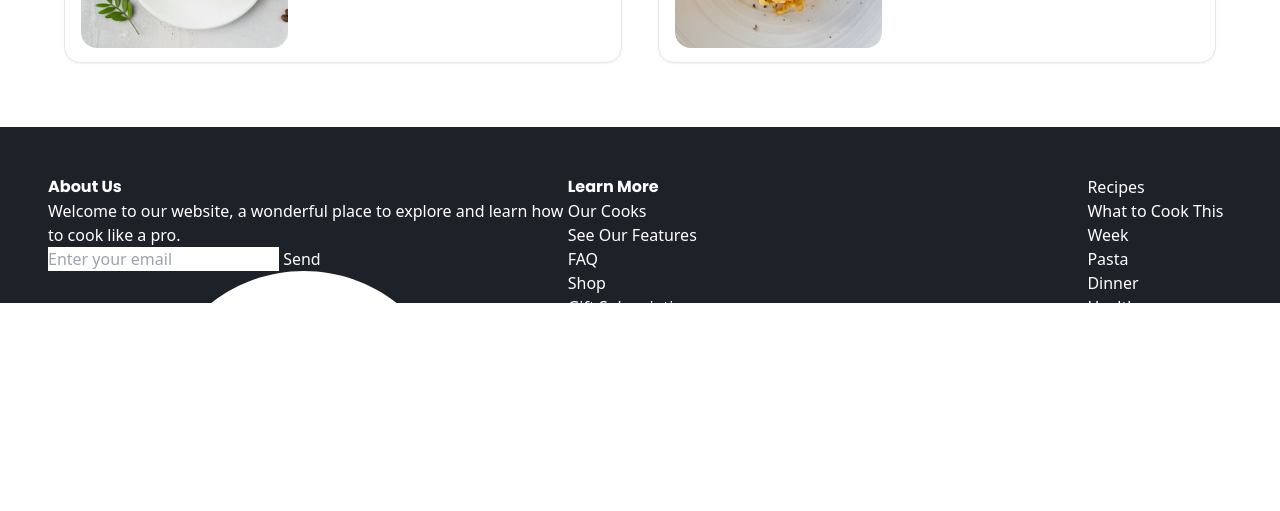
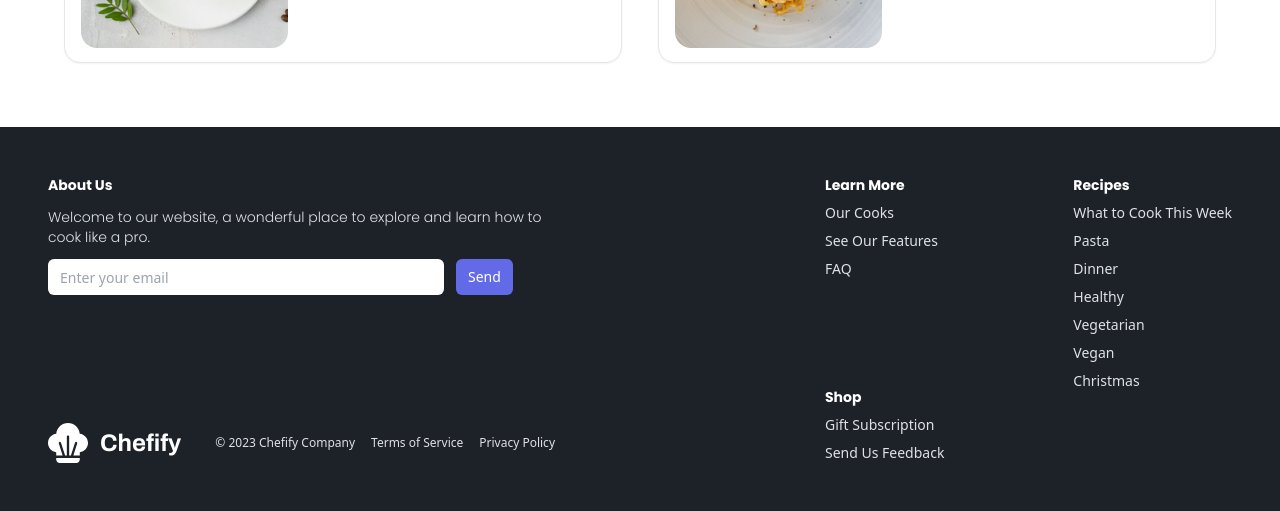
Before and after one commit to trungdang611/HomePageBasic, a plain HTML site: page index.html in a window 1280 px wide. Shown: the part 1865-2376 px from the top of the page. Before the commit the page ends 2168 px from the top, so only its background shows below. Drawn offline with nearby package versions, Linux system fonts and the light colour scheme.

Commit message:
update footer

```diff
--- a/index.html
+++ b/index.html
@@ -131,7 +131,7 @@
             alt=""
           />
           <div
-            class="intro-content absolute top-[230px] left-[130px] w-[414px] h-[414px] flex flex-col items-center rounded-2xl border-2 border-[#EA916EFF] border-dashed bg-[#FFFFFFFF]"
+            class="intro-content absolute top-[26%] left-[9.5%] w-[414px] h-[414px] flex flex-col items-center rounded-2xl border-2 border-[#EA916EFF] border-dashed bg-[#FFFFFFFF]"
           >
             <p
               class="intro-content-label h-[36px] w-[230px] mt-[-20px] flex items-center justify-center text-white font-normal bg-[#22CCB2FF] rounded-md"
@@ -579,79 +579,121 @@
           </div>
         </div>
       </section>
-      <footer class="footer text-white bg-[#1D2128FF] overflow-hidden p-12">
+      <footer
+        class="footer text-white h-96 bg-[#1D2128FF] overflow-hidden p-12 text-sm"
+      >
         <div
-          class="container mx-auto h-20 flex justify-between grow-0 shrink-0"
+          class="container h-full mx-auto h-20 flex justify-between grow-0 shrink-0"
         >
-          <div class="footer-left grid grid-cols-2">
+          <div class="footer-left flex flex-col justify-between">
+            <div class="flex gap-[270px]">
               <div class="footer-section">
-              <h4 class="footer-title font-family-poppins font-bold">
+                <h4 class="footer-title font-family-poppins font-bold text-sm">
                   About Us
                 </h4>
-              <p class="footer-text">
+                <p
+                  class="footer-text mt-3 w-[507px] font-family-poppins font-light text-[#DEE1E6FF]"
+                >
                   Welcome to our website, a wonderful place to explore and learn
                   how to cook like a pro.
                 </p>
-              <div class="footer-subscribe">
+                <div class="footer-subscribe mt-3 flex items-center">
                   <input
                     type="email"
                     placeholder="Enter your email"
-                  class="footer-input"
+                    class="footer-input w-[396px] h-9 px-3 text-sm outline-none text-black font-normal rounded-md"
                   />
-                <button class="footer-button">Send</button>
+                  <button
+                    class="footer-button ml-3 h-[36px] px-3 bg-[#636AE8FF] rounded-md hover:bg-[#4850E4FF] active:bg-[#2C35E0FF]"
+                  >
+                    Send
+                  </button>
                 </div>
               </div>
               <div class="footer-section">
-              <h4 class="footer-title font-family-poppins font-bold">
+                <h4 class="footer-title font-family-poppins font-bold text-sm">
                   Learn More
                 </h4>
-              <ul class="footer-list">
-                <li><a href="#" class="footer-link">Our Cooks</a></li>
-                <li><a href="#" class="footer-link">See Our Features</a></li>
-                <li><a href="#" class="footer-link">FAQ</a></li>
+                <ul
+                  class="footer-list text-sm font-normal mt-2 text-[#DEE1E6FF]"
+                >
+                  <li class="">
+                    <a href="#" class="footer-link">Our Cooks</a>
+                  </li>
+                  <li class="mt-2">
+                    <a href="#" class="footer-link">See Our Features</a>
+                  </li>
+                  <li class="mt-2"><a href="#" class="footer-link">FAQ</a></li>
                 </ul>
               </div>
-            <div class="footer-bottom">
+            </div>
+            <div class="flex gap-[270px]">
+              <div class="mt-auto">
+                <div
+                  class="footer-bottom flex justify-between items-center w-[507px]"
+                >
                   <div class="footer-brand">
-                <a href="">
+                    <a href="#" class="flex items-center gap-3">
                       <img
                         src="./assets/images/logo-footer.svg"
                         alt="Chefify Logo"
-                    class="footer-logo"
+                        class="footer-logo size-10"
                       />
-                  <span>Chefify</span>
+                      <span class="font-family-Archivo text-2xl font-bold"
+                        >Chefify</span
+                      >
                     </a>
                   </div>
-              <ul class="footer-policies">
+                  <ul
+                    class="footer-policies flex items-center gap-4 text-xs text-[#DEE1E6FF]"
+                  >
                     <li>
-                  <a href="#" class="footer-policy">© 2023 Chefify Company</a>
+                      <a href="#" class="footer-policy"
+                        >© 2023 Chefify Company</a
+                      >
                     </li>
                     <li>
                       <a href="#" class="footer-policy">Terms of Service</a>
                     </li>
-                <li><a href="#" class="footer-policy">Privacy Policy</a></li>
-              </ul>
-            </div>
-            <div class="footer-section">
-              <h4 class="footer-title">Shop</h4>
-              <ul class="footer-list">
-                <li><a href="#" class="footer-link">Gift Subscription</a></li>
-                <li><a href="#" class="footer-link">Send Us Feedback</a></li>
+                    <li>
+                      <a href="#" class="footer-policy">Privacy Policy</a>
+                    </li>
                   </ul>
                 </div>
               </div>
+              <div class="footer-section">
+                <h4 class="footer-title font-family-poppins font-bold text-sm">
+                  Shop
+                </h4>
+                <ul class="footer-list text-[#DEE1E6FF]">
+                  <li class="mt-2">
+                    <a href="#" class="footer-link">Gift Subscription</a>
+                  </li>
+                  <li class="mt-2">
+                    <a href="#" class="footer-link">Send Us Feedback</a>
+                  </li>
+                </ul>
+              </div>
+            </div>
+          </div>
           <div class="footer-right footer-section">
-            <h4 class="footer-title">Recipes</h4>
-            <ul class="footer-list">
-              <li>
+            <h4 class="footer-title font-family-poppins font-bold text-sm">
+              Recipes
+            </h4>
+            <ul class="footer-list text-[#DEE1E6FF]">
+              <li class="mt-2">
                 <a href="#" class="footer-link">What to Cook This Week</a>
               </li>
-              <li><a href="#" class="footer-link">Pasta</a></li>
-              <li><a href="#" class="footer-link">Dinner</a></li>
-              <li><a href="#" class="footer-link">Healthy</a></li>
-              <li><a href="#" class="footer-link">Vegetarian</a></li>
-              <li><a href="#" class="footer-link">Vegan</a></li>
-              <li><a href="#" class="footer-link">Christmas</a></li>
+              <li class="mt-2"><a href="#" class="footer-link">Pasta</a></li>
+              <li class="mt-2"><a href="#" class="footer-link">Dinner</a></li>
+              <li class="mt-2"><a href="#" class="footer-link">Healthy</a></li>
+              <li class="mt-2">
+                <a href="#" class="footer-link">Vegetarian</a>
+              </li>
+              <li class="mt-2"><a href="#" class="footer-link">Vegan</a></li>
+              <li class="mt-2">
+                <a href="#" class="footer-link">Christmas</a>
+              </li>
             </ul>
           </div>
         </div>
```
Lines whose indentation alone changed are shown as unchanged.
